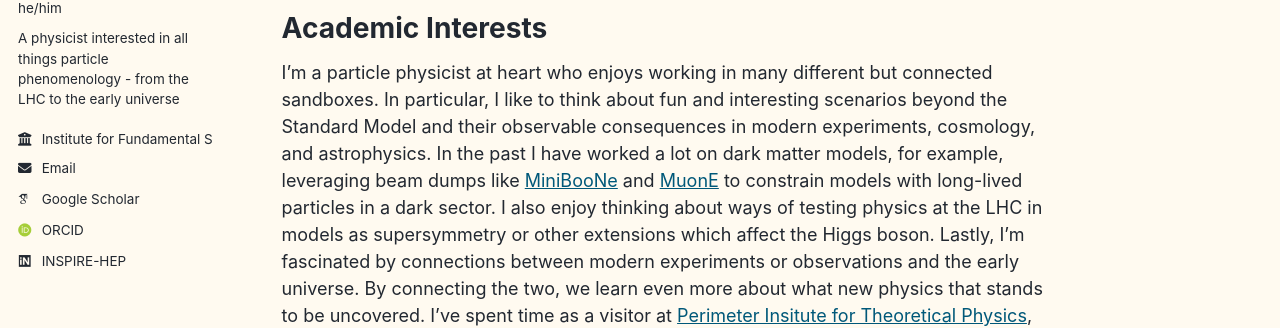
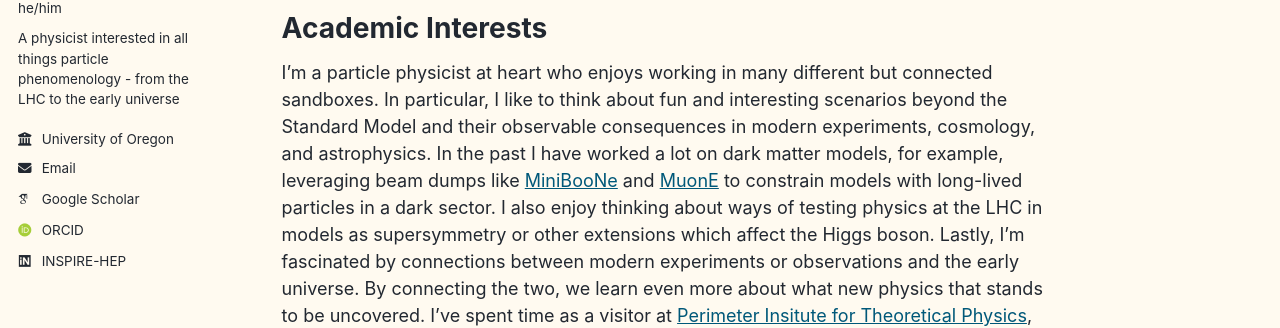
Before and after one commit to duncanrocha/duncanrocha.github.io, a Jekyll site: the page built from _pages/about.md, in a window 1280 px wide. Shown: the part 288-616 px from the top of the page. Built offline with Jekyll 4.4.1, drawn with Linux system fonts in a browser that asks for light colours; some web fonts are replaced; a script that is not in the unit is left out.

Commit message:
Update employer name in config file

```diff
--- a/_config.yml
+++ b/_config.yml
@@ -28,7 +28,7 @@ author:
   pronouns         : "he/him"
   bio              : "A physicist interested in all things particle phenomenology - from the LHC to the early universe"
   location         : #
-  employer         : "Institute for Fundamental Science at the University of Oregon"
+  employer         : "University of Oregon"
   uri              : # URL
   email            : "drocha@uoregon.edu"
 
```
